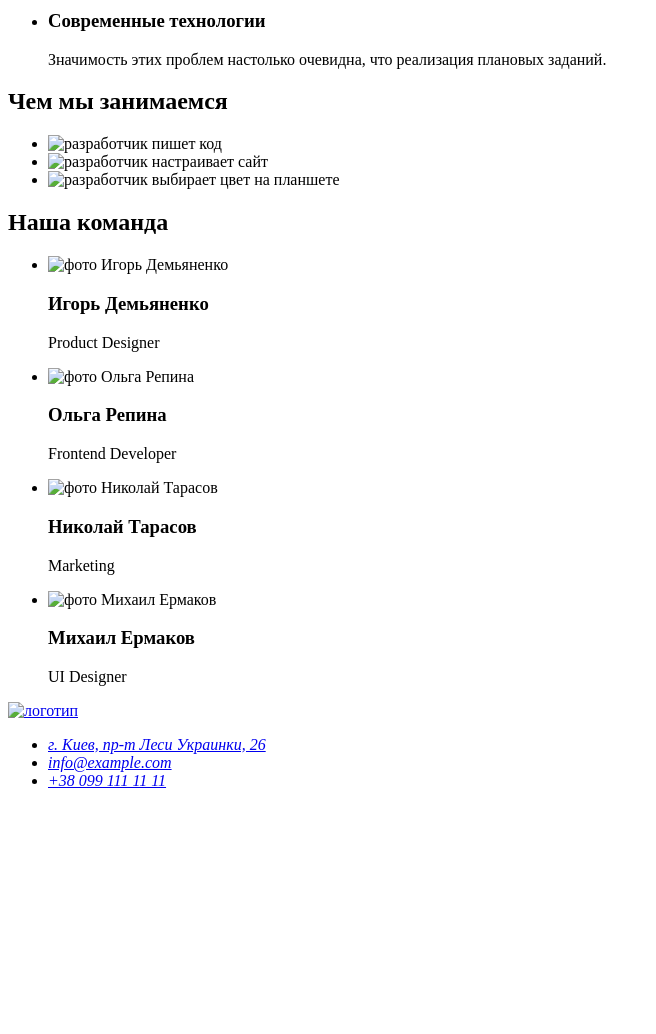
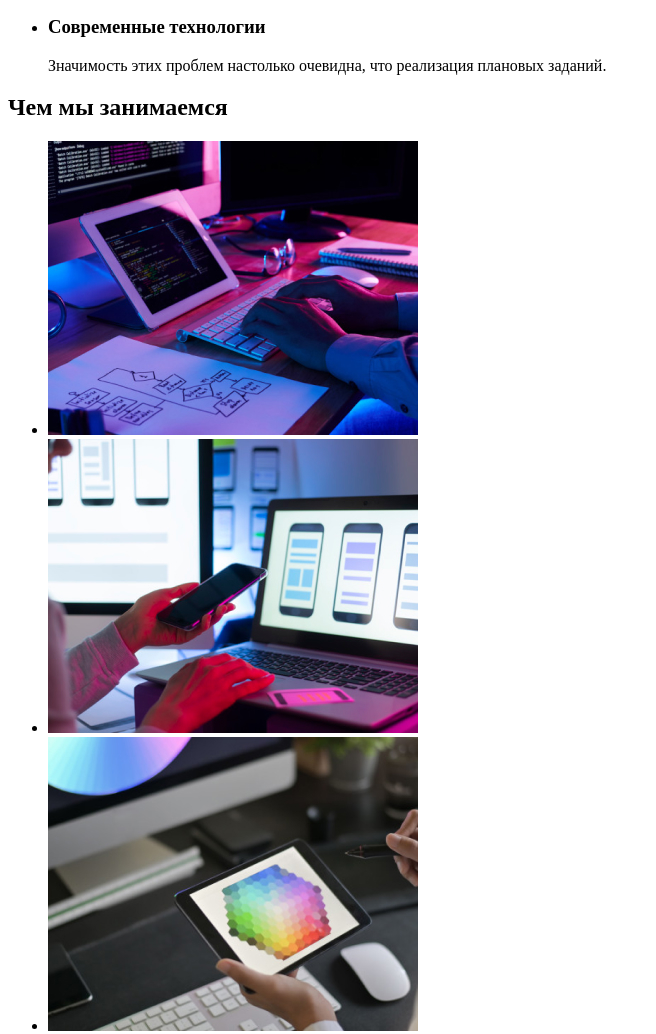
Before and after one commit to AntonReva/goit-markup-hw-01, a plain HTML site: page index.html in a window 1280 px wide. Shown: the part 504-1538 px from the top of the page, without its empty margins (0-656 px from the left). Before the commit the page ends 1310 px from the top, so only its background shows below. Drawn offline with Linux system fonts and the light colour scheme; the site is published under a folder, as on GitHub Pages, so addresses that start at the root find nothing.

Commit message:
Конечная редакция ДЗ1

```diff
--- a/index.html
+++ b/index.html
@@ -7,8 +7,8 @@
 </head>
 <body>
     <header>
-        <a href="#"><img src="/img/WebStudio.svg" alt="логотип"></a>
         <nav>
+            <a href="#"><img src="./img/WebStudio.svg" alt="логотип"></a>
             <ul>
                 <li>
                     <a href="#">Студия</a>
@@ -62,13 +62,13 @@
             <h2>Чем мы занимаемся</h2>
             <ul>
                 <li>
-                    <img src="/img/what_are_we_doing/img1.jpg" alt="разработчик пишет код" width="370" height="294">
+                    <img src="./img/what_are_we_doing/img1.jpg" alt="разработчик пишет код" width="370" height="294">
                 </li>
                 <li>
-                    <img src="/img/what_are_we_doing/img2.jpg" alt="разработчик настраивает сайт" width="370" height="294">
+                    <img src="./img/what_are_we_doing/img2.jpg" alt="разработчик настраивает сайт" width="370" height="294">
                 </li>
                 <li>
-                    <img src="/img/what_are_we_doing/img3.jpg" alt="разработчик выбирает цвет на планшете" width="370" height="294">
+                    <img src="./img/what_are_we_doing/img3.jpg" alt="разработчик выбирает цвет на планшете" width="370" height="294">
                 </li>
             </ul>
         </section>
@@ -76,22 +76,22 @@
             <h2>Наша команда</h2>
             <ul>
                 <li>
-                    <img src="/img/our_team/igor.jpg" alt="фото Игорь Демьяненко" width="270" height="260">
+                    <img src="./img/our_team/igor.jpg" alt="фото Игорь Демьяненко" width="270" height="260">
                     <h3>Игорь Демьяненко</h3>
                     <p lang="en">Product Designer</p>
                 </li>
                 <li>
-                    <img src="/img/our_team/olga.jpg" alt="фото Ольга Репина" width="270" height="260">
+                    <img src="./img/our_team/olga.jpg" alt="фото Ольга Репина" width="270" height="260">
                     <h3>Ольга Репина</h3>
                     <p lang="en">Frontend Developer</p>
                 </li>
                 <li>
-                    <img src="/img/our_team/nick.jpg" alt="фото Николай Тарасов" width="270" height="260">
+                    <img src="./img/our_team/nick.jpg" alt="фото Николай Тарасов" width="270" height="260">
                     <h3>Николай Тарасов</h3>
                     <p lang="en">Marketing</p>
                 </li>
                 <li>
-                    <img src="/img/our_team/michel.jpg" alt="фото Михаил Ермаков" width="270" height="260">
+                    <img src="./img/our_team/michel.jpg" alt="фото Михаил Ермаков" width="270" height="260">
                     <h3>Михаил Ермаков</h3>
                     <p lang="en">UI Designer</p>
                 </li>
@@ -99,11 +99,11 @@
         </section>
     </main>
     <footer>
-        <a href="#"><img src="/img/WebStudio.svg" alt="логотип"></a>
+        <a href="#"><img src="./img/WebStudio.svg" alt="логотип"></a>
         <address>
             <ul>
                 <li>
-                    <a href="https://www.google.com.ua/maps?hl=ru&q=%D0%B3.+%D0%9A%D0%B8%D0%B5%D0%B2,+%D0%BF%D1%80-%D1%82+%D0%9B%D0%B5%D1%81%D0%B8+%D0%A3%D0%BA%D1%80%D0%B0%D0%B8%D0%BD%D0%BA%D0%B8,+26&gs_lcp=CgZwc3ktYWIQAzICCABQwRBYwRBgrBloAHAAeACAAW-IAW-SAQMwLjGYAQCgAQKgAQGqAQdnd3Mtd2l6&uact=5&um=1&ie=UTF-8&sa=X&ved=2ahUKEwjF1bHfn-ztAhVilosKHUdWCOAQ_AUoAXoECAcQAw">г. Киев, пр-т Леси Украинки, 26</a>
+                    <a href="https://goo.gl/maps/8JibjhML7Pq8z9mKA">г. Киев, пр-т Леси Украинки, 26</a>
                 </li>
                 <li>
                     <a href="mailto:info@example.com">info@example.com</a>
```
